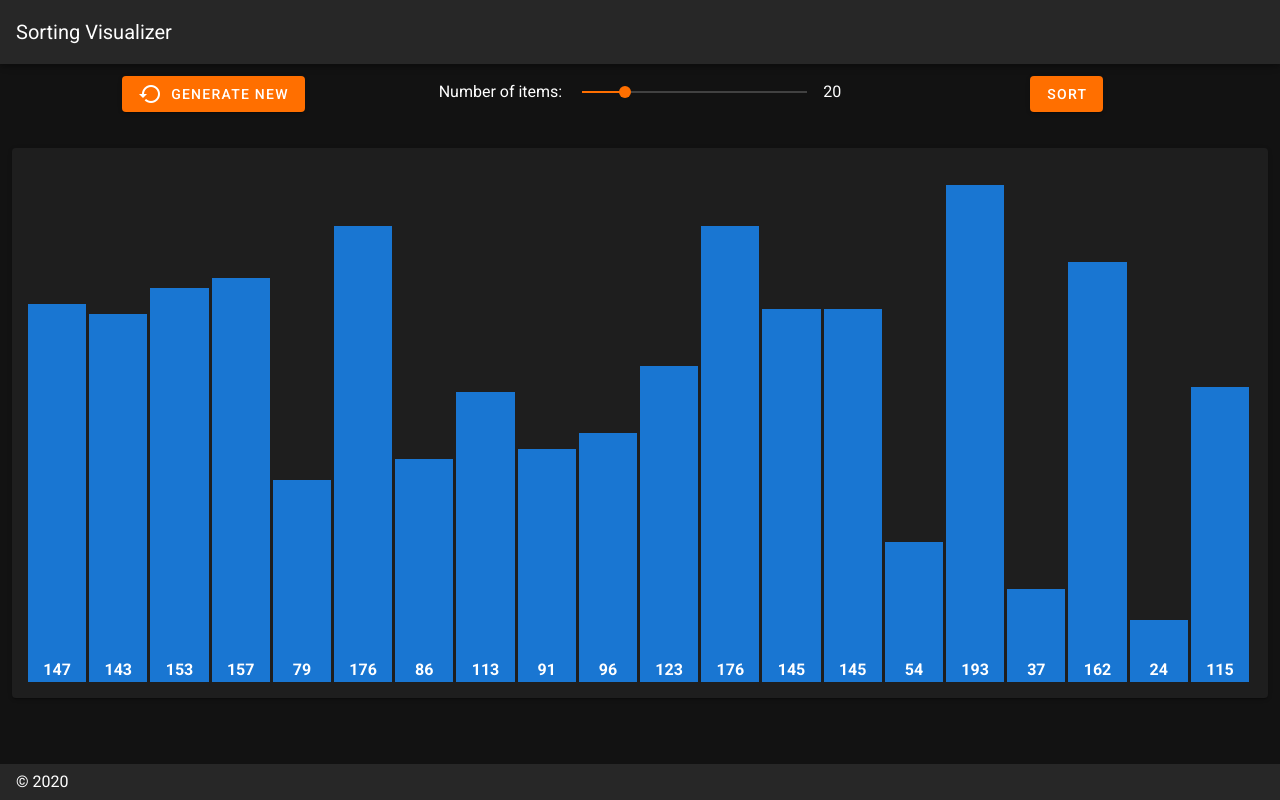
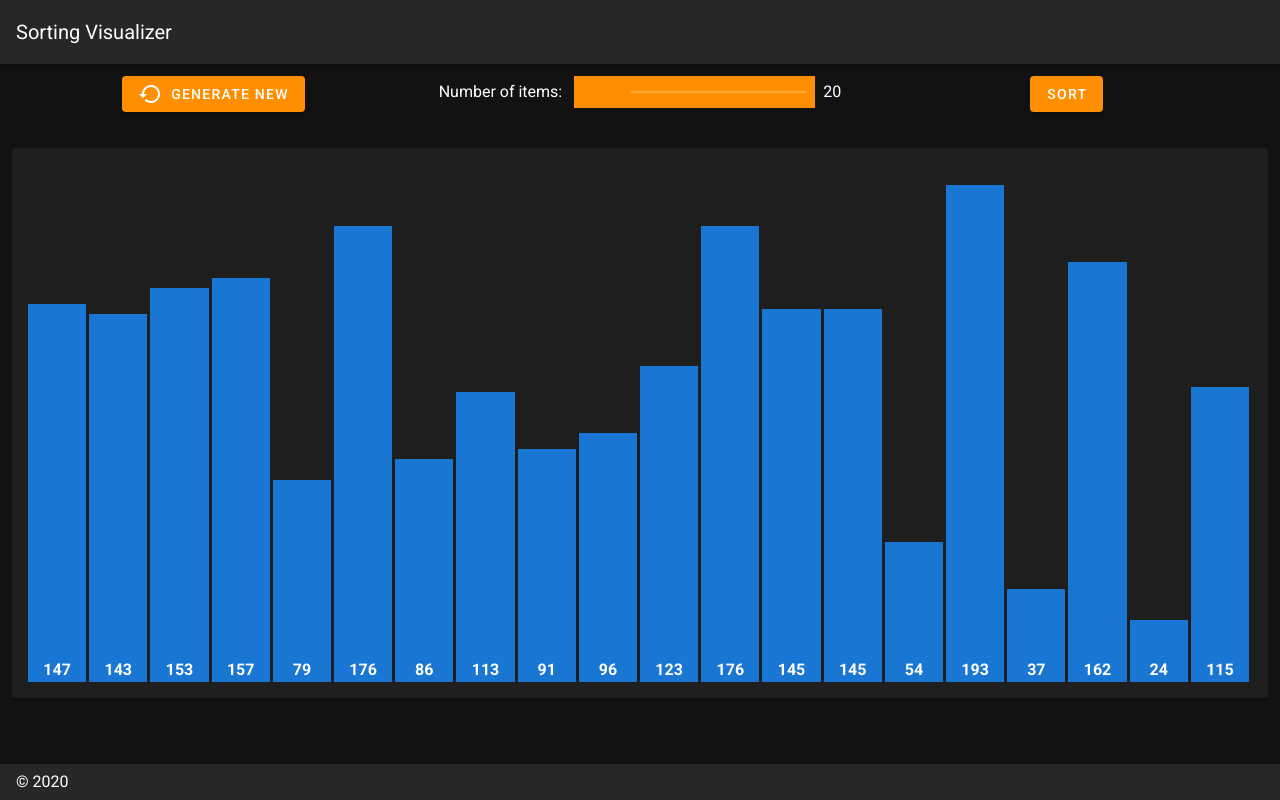
Before and after one commit to jonnytullis/sorting-visualizer-nuxt, a Nuxt app: page / in a window 1280 px wide. Built offline with nearby package versions, Linux system fonts and the light colour scheme.

Commit message:
slider color

```diff
--- a/pages/index.vue
+++ b/pages/index.vue
@@ -3,7 +3,7 @@
     <v-row class="mb-6">
       <v-col>
         <v-layout justify-center>
-          <v-btn color="amber darken-4" @click="generateNewArray">
+          <v-btn color="amber darken-3" @click="generateNewArray">
             <v-icon class="mr-2">
               mdi-restore
             </v-icon>
@@ -16,7 +16,8 @@
           <span>Number of items: &nbsp;&nbsp;</span>
           <v-slider
             v-model="numNodes"
-            color="amber darken-4"
+            color="amber darken-3"
+            background-color="amber darken-3"
             min="1"
             :max="$vuetify.breakpoint.xsOnly ? 75 : 100"
             hide-details
@@ -26,7 +27,7 @@
       </v-col>
       <v-col>
         <v-layout justify-center>
-          <v-btn color="amber darken-4">
+          <v-btn color="amber darken-3">
             Sort
           </v-btn>
         </v-layout>
```
